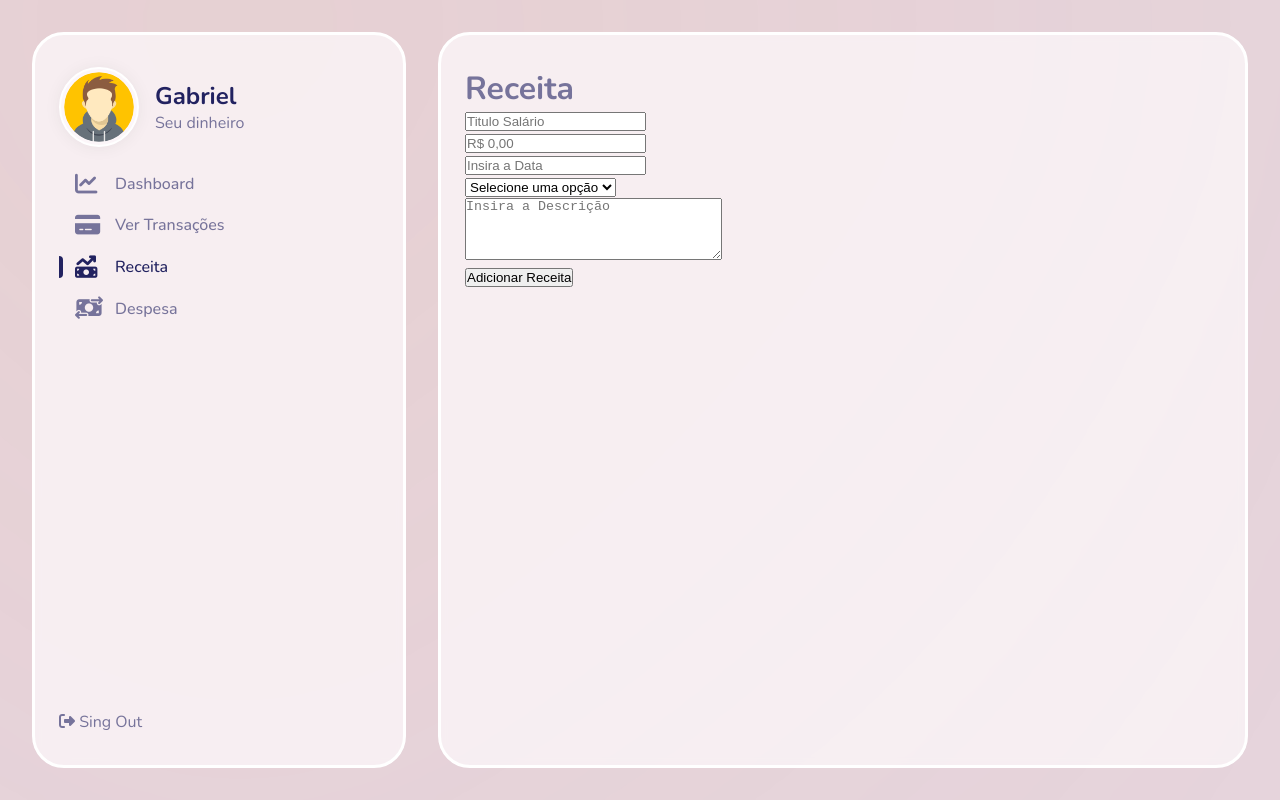
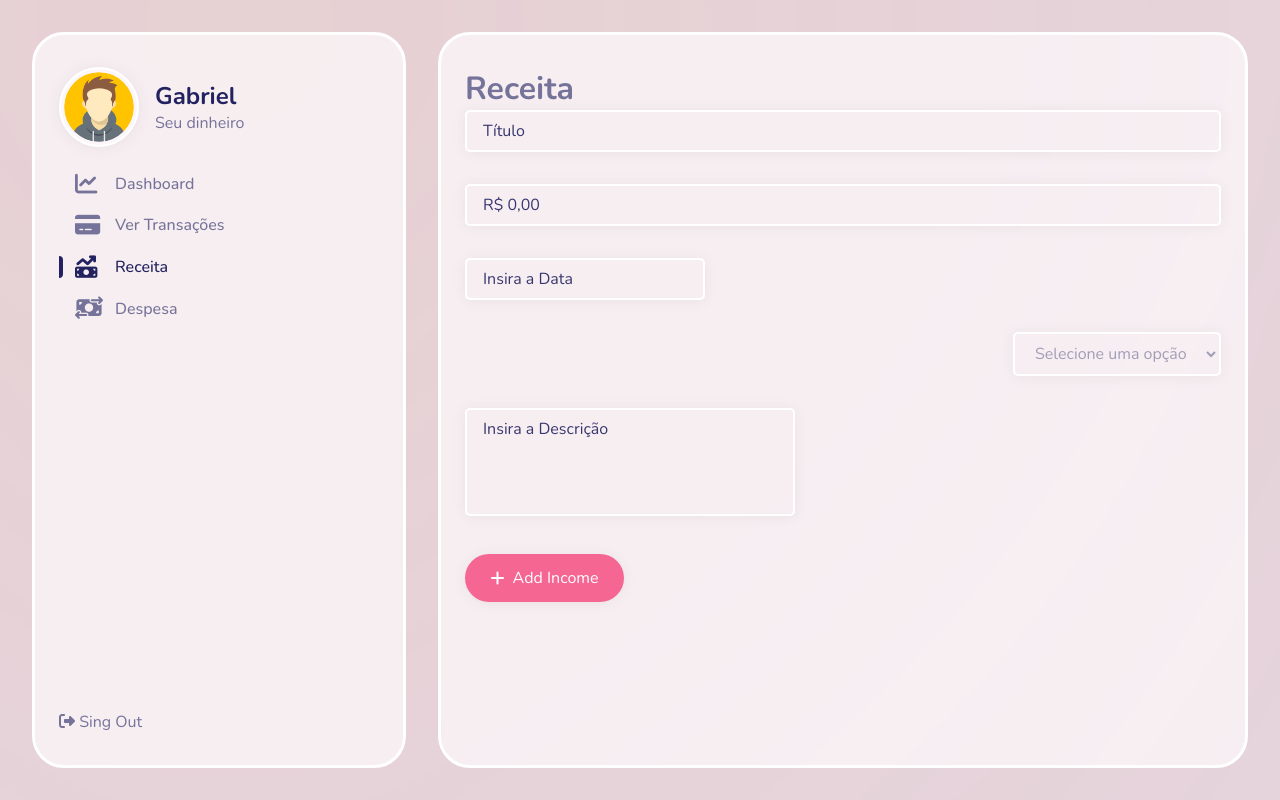
Before and after one commit to alinnecardoso/Projeto-Financas, a React (Create React App) app in the folder frontend/: page / in a window 1280 px wide. Both pictures are taken after a click on the item "Receita". Built offline with nearby package versions, Linux system fonts and the light colour scheme.

Commit message:
"Updated Form component: added imports, modified input placeholder, replaced button with Button component, and added styles to FormStyled"

```diff
--- /dev/null
+++ b/frontend/src/components/Button/Button.js
@@ -0,0 +1,31 @@
+import React from 'react'
+import styled from 'styled-components'
+
+function Button({ name, icon, onClick, bg, bPad, color, bRad }) {
+  return (
+    <ButtonStyled style={{
+      background: bg,
+      padding: bPad,
+      borderRadius: bRad,
+      color:color,
+    }} onClick={onClick}>
+      {icon}
+      {name}
+
+    </ButtonStyled>
+  )
+}
+
+const ButtonStyled = styled.button`
+  outline: none;
+  border: none;
+  font-family: inherit;
+  font-size: inherit;
+  display: flex;
+  align-items: center;
+  gap: .5rem;
+  cursor: pointer;
+  transition: all .4s ease-in-out
+`;
+
+export default Button
--- a/frontend/src/components/Form/Form.js
+++ b/frontend/src/components/Form/Form.js
@@ -3,10 +3,13 @@ import styled from 'styled-components';
 import DatePicker from 'react-datepicker';
 import 'react-datepicker/dist/react-datepicker.css';
 import { useGlobalContext } from '../../context/GlobalContext';
+import { plus } from '../../utils/Icons';
+import Button from '../Button/Button';
 
 
 function Form() {
   const {addIncome} = useGlobalContext()
+
 
   const [inputState, setInputState] = useState({
     title: '',
@@ -33,7 +36,7 @@ function Form() {
           type="text"
           value={title}
           name={'title'}
-          placeholder='Titulo Salário'
+          placeholder='Título'
           onChange={handleInput('title')}
         />
       </div>
@@ -79,14 +82,64 @@ function Form() {
       </div>
 
       <div className="submit-btn">
-        <button>Adicionar Receita</button>
+        <Button
+          name={'Add Income'}
+          icon={plus}
+          bPad={'.8rem 1.6rem'}
+          bRad={'30px'}
+          bg={'var(--color-accent)'}
+          color={'#fff'}
+        />
       </div>
     </FormStyled>
   )
 }
 
 const FormStyled = styled.form`
+  display:flex;
+  flex-direction:column;
+  gap: 2rem;
+  input, textarea, select{
+    font-family: inherit;
+    font-size: inherit;
+    outline: none;
+    border: none;
+    padding: .5rem 1rem;
+    border-radius: 5px;
+    border: solid 2px #fff;
+    box-shadow: 0px 1px 15px rgba(0, 0, 0, 0.06);
+    color: rgba(34, 34, 96, 0.9);
+    background: transparent;
+    resize:none;
+    &::placeholder{
+      color: var(--primary-color3);
+    }
+  }
+    .input-control{
+      input{
+        width:100%
+      }
+    }
 
+    .selects {
+      display: flex;
+      justify-content: flex-end;
+        select{
+          color: rgba(34, 34, 96, 0.4);
+          &:focus, &:active{
+            color: rgba(34, 34, 96, 1);
+          }
+        }
+    }
+
+    .submit-btn{
+      button{
+        box-shadow: 0px 1px 15px rgba(0, 0, 0, 0.06);
+        &:hover{
+          background: var(--color-green) !important;
+        }
+      }
+    }
 `
 
 export default Form
```
